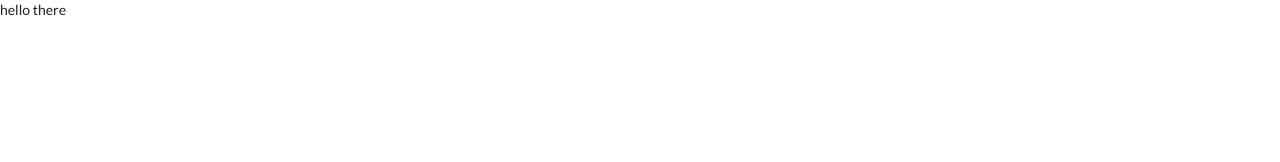
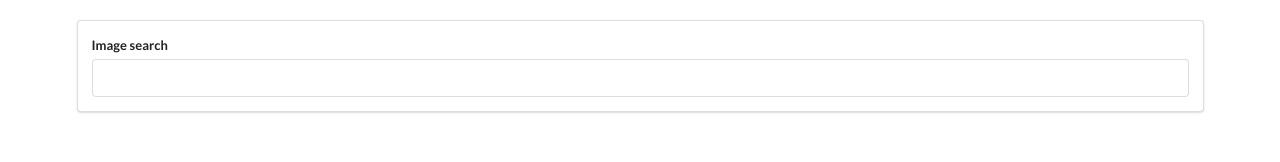
Before and after one commit to AbdoWahba/react-training-image-searching, a React (Create React App) app: page / in a window 1280 px wide. Shown: the top 162 px of the page. Built offline with nearby package versions, Linux system fonts and the light colour scheme.

Commit message:
adding new components and styling making separated App component not in index.js make component folder for component making SearchBar component and adding event handler to it

```diff
--- /dev/null
+++ b/src/components/App.js
@@ -0,0 +1,13 @@
+import React from "react";
+import SearchBar from "./SearchBar";
+class App extends React.Component {
+  render() {
+    return (
+      <div className="ui container">
+        <SearchBar />
+      </div>
+    );
+  }
+}
+
+export default App;
--- /dev/null
+++ b/src/components/SearchBar.css
@@ -0,0 +1,6 @@
+.pic-input {
+  position: absolute;
+  top: 20px;
+  justify-content: center;
+  align-items: center;
+}
--- /dev/null
+++ b/src/components/SearchBar.js
@@ -0,0 +1,23 @@
+import React from "react";
+import "./SearchBar.css";
+
+class SearchBar extends React.Component {
+  handleUserInput(event) {
+    console.log(event.target.value);
+  }
+
+  render() {
+    return (
+      <div className="ui segment pic-input">
+        <form className="ui form">
+          <div className="field">
+            <label>Image search</label>
+            <input type="text" onChange={this.handleUserInput} />
+          </div>
+        </form>
+      </div>
+    );
+  }
+}
+
+export default SearchBar;
--- a/src/index.js
+++ b/src/index.js
@@ -1,10 +1,5 @@
 import React from "react";
 import ReactDom from "react-dom";
-
-class App extends React.Component {
-  render() {
-    return <div>hello there</div>;
-  }
-}
+import App from "./components/App";
 
 ReactDom.render(<App />, document.getElementById("root"));
```
